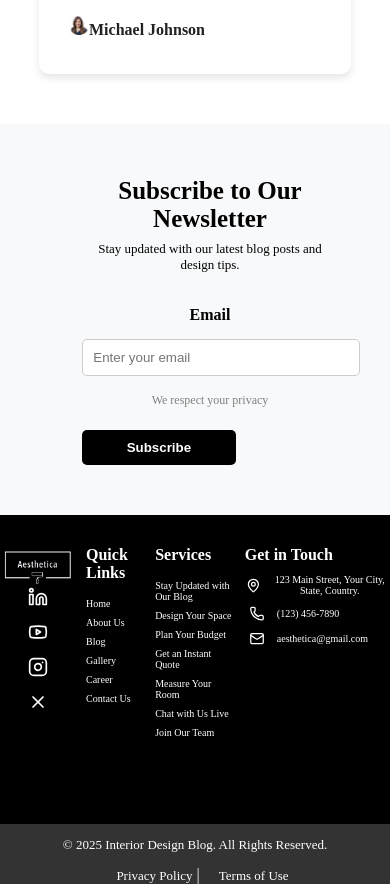
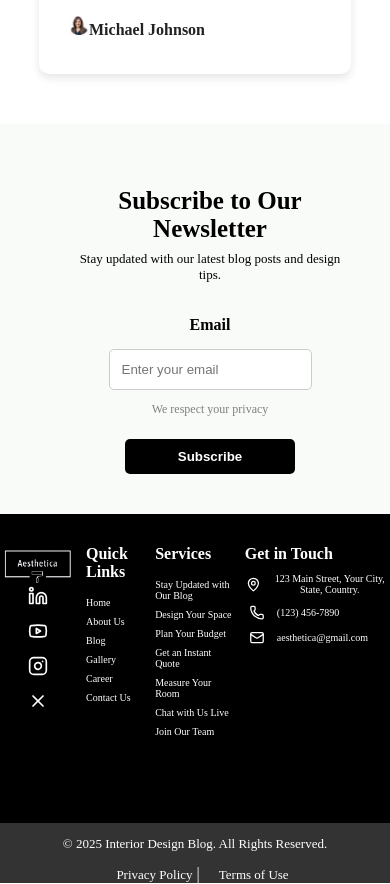
Before and after one commit to ShrutiChavda/Aesthetica, a React (Vite) app in the folder FRONTEND/: page /blog in a window 390 px wide. Shown: the part 3620-4504 px from the top of the page. Built offline with nearby package versions, Linux system fonts and the light colour scheme.

Commit message:
css changes

```diff
--- a/FRONTEND/src/assets/css/LandingPage.css
+++ b/FRONTEND/src/assets/css/LandingPage.css
@@ -445,10 +445,11 @@ body, html {
 /* Newsletter Section */
 .newsletter {
   display: flex;
+  background-color: rgb(249, 251, 248);
   justify-content: center;
   align-items: center;
-  padding: 50px 0;
-  background-color: white;
+  padding: 50px 0px 30px 0px;
+  max-width: 100%;
 }
 
 .newsletter-container {
@@ -483,19 +484,21 @@ body, html {
   font-weight: 500;
   color: black;
   margin-bottom: 5px;
+  text-align: left;
 }
-
+/*
 .newsletter-form input {
   padding: 12px;
   border: 1px solid #ddd;
   border-radius: 8px;
   width: 80%;
   margin-bottom: 5px;
-}
+} */
 
 .privacy-text {
   font-size: 12px;
   color: gray;
+  text-align: left;
 }
 
 .newsletter-form button {
@@ -520,9 +523,6 @@ body, html {
    align-items: center;
    align-content: space-around;
    }
-   .newsletter{
-     padding: 10px;
-   }
    .newsletter-text h2 {
      font-size: 25px;
    }
@@ -530,6 +530,25 @@ body, html {
     padding: 8px;
     width: 60%;
    }
+ }
+
+ @media (max-width: 360px){
+  .newsletter-container{
+    padding-right: 20px;
+  }
+ }
+ @media (max-width: 200px){
+  .newsletter{
+  padding: 42px 61px 20px 0px;
+  max-width: 90%;
+  }
+ }
+
+
+ @media (max-width: 609px){
+ .newsletter-form{
+  align-items: center;
+ }
  }
 
 /* Footer Styling */
@@ -1115,7 +1134,6 @@ body, html {
 }
 
 .blog-card {
-  max-width: 320px;
   width: 100%;
   text-align: center;
 }
@@ -1134,17 +1152,16 @@ body, html {
 }
 
 .testimonial-card {
-  max-width: 320px;
   width: 100%;
   text-align: center;
 }
 
 /* Newsletter Section */
-.newsletter {
+/* .newsletter {
   background: #f8f9fa;
   padding: 40px 20px;
   text-align: center;
-}
+} */
 
 .newsletter-container {
   display: flex;
@@ -1167,12 +1184,11 @@ body, html {
 }
 
 .newsletter-form input {
-  width: 100%;
-  max-width: 300px;
-  padding: 10px;
+  max-width: 500px;
   margin-top: 10px;
   border: 1px solid #ccc;
   border-radius: 5px;
+  padding: 12px;
 }
 
 .newsletter-form button {
@@ -1206,10 +1222,29 @@ body, html {
 }
 
 
-.blog-card {
-  width: 300px;
-  text-align: center;
-}
+@media (max-width: 260px){
+  .newsletter{
+    padding: 42px 8px 20px 0px;
+    max-width: 90%;
+  }
+  .newsletter-form input{
+    max-width: 150px;
+  }
+  .newsletter-form{
+    max-width: 150px;
+  }
+  .newsletter-text{
+    max-width: 150px;
+  }
+
+ }
+
+ @media (max-width: 240px){
+  .newsletter{
+    display: none;
+  }
+
+ }
 
 .blog-card img {
   width: 100%;
@@ -1238,11 +1273,7 @@ body, html {
   flex-wrap: wrap;
 }
 
-.testimonial-card {
-  width: 250px;
-  text-align: center;
-  padding: 20px;
-}
+
 
 .testimonial-img {
   width: 80px;
@@ -1273,3 +1304,26 @@ body, html {
     align-items: center;
   }
 }
+
+@media (max-width: 768px){
+  .blog-card{
+    width:90%;
+  }
+}
+@media (max-width: 397px){
+  .testimonial-card{
+    width:80%;
+  }
+  .blog-card{
+    width: 70%;
+  }
+}
+
+@media (max-width: 236px){
+  .testimonial-card{
+    width:70%;
+  }
+  .blog-card{
+    width: 50%;
+  }
+}
--- a/FRONTEND/src/assets/css/contact.css
+++ b/FRONTEND/src/assets/css/contact.css
@@ -113,7 +113,7 @@
 
   .contact-form input,
   .contact-form textarea {
-    width: 95%;
+    width: 90%;
   }
 }
 @media (max-width: 480px) {
--- a/FRONTEND/src/pages/Gallery.jsx
+++ b/FRONTEND/src/pages/Gallery.jsx
@@ -60,6 +60,25 @@ const Gallery = () => {
           </div>
         ))}
       </div>
+
+      {/* Newsletter Section */}
+<section className="newsletter">
+  <div className="newsletter-container">
+    {/* Left Side - Text */}
+    <div className="newsletter-text">
+      <h2>Subscribe to Our Newsletter</h2>
+      <p>Stay updated with our latest blog posts and design tips.</p>
+    </div>
+
+    {/* Right Side - Form */}
+    <div className="newsletter-form">
+      <label htmlFor="email"><b>Email</b></label>
+      <input type="email" id="email" placeholder="Enter your email" />
+      <p className="privacy-text">We respect your privacy</p>
+      <button>Subscribe</button>
+    </div>
+  </div>
+</section>
     </div>
   );
 };
```
